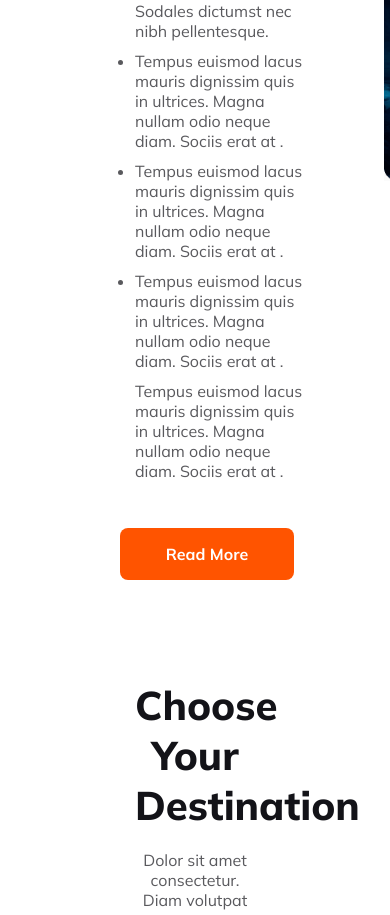
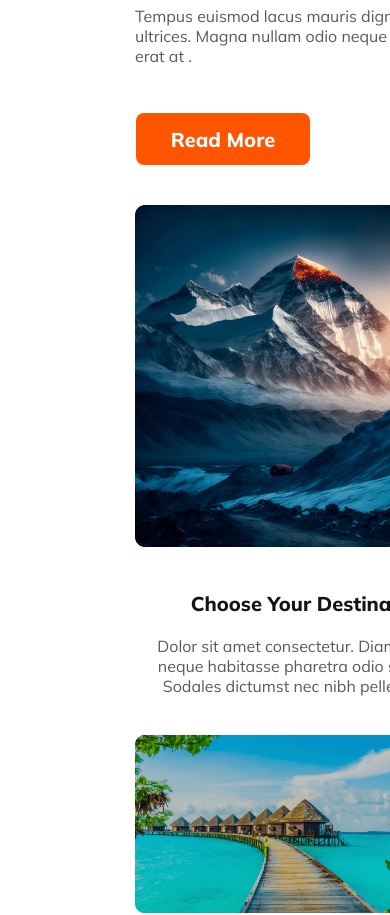
Before and after one commit to sakibhasansufi/b9-a2, a plain HTML site: page index.html in a window 390 px wide. Shown: the part 1085-2000 px from the top of the page. Drawn offline with Linux system fonts and the light colour scheme.

Commit message:
destination section responsive

```diff
--- a/index.html
+++ b/index.html
@@ -65,7 +65,7 @@
                 </ul>
                 <p class="tour-paragraph">Tempus euismod lacus mauris dignissim quis in ultrices. Magna nullam odio
                     neque diam. Sociis erat at .</p>
-                <button class="btn-primary">Read More</button>
+                <button   id="button"   class="btn-primary">Read More</button>
             </div>
             <div class="tour-image">
                 <img src="./assets/Images/Rectangle 4.png" alt="">
--- a/styles/travel.css
+++ b/styles/travel.css
@@ -478,12 +478,47 @@ footer {
         padding-bottom: 10px;
         border-radius: 16px;
     }
+    /* tour related style */
+    #tour{
+        flex-direction: column;
+    }
 
+    .tour-description{
+        margin-top: -50px;
+        width: 350px;
+    }
 
+    .tour-heading{
+        font-size: 20px;
+    }
 
+    .tour-li{
+        margin-left: 25px;
+    }
 
+    #button{
+        margin-left: 1px;
+        width: 174px;
+    }
 
+    .tour-image img{
+        margin-top: -40px;
+        width: 335px;
+        height: 342px;
+    }
 
+    /* destination style */
+    .destination-description{
+        margin-top: -60px;
+        width: 350px;
+    }
+    .destination-heading{
+        font-size: 20px;
+    }
+    .destination-pic img{
+        margin-left: -35px;
+        width: 340px;
+    }
 
 
 }
```
